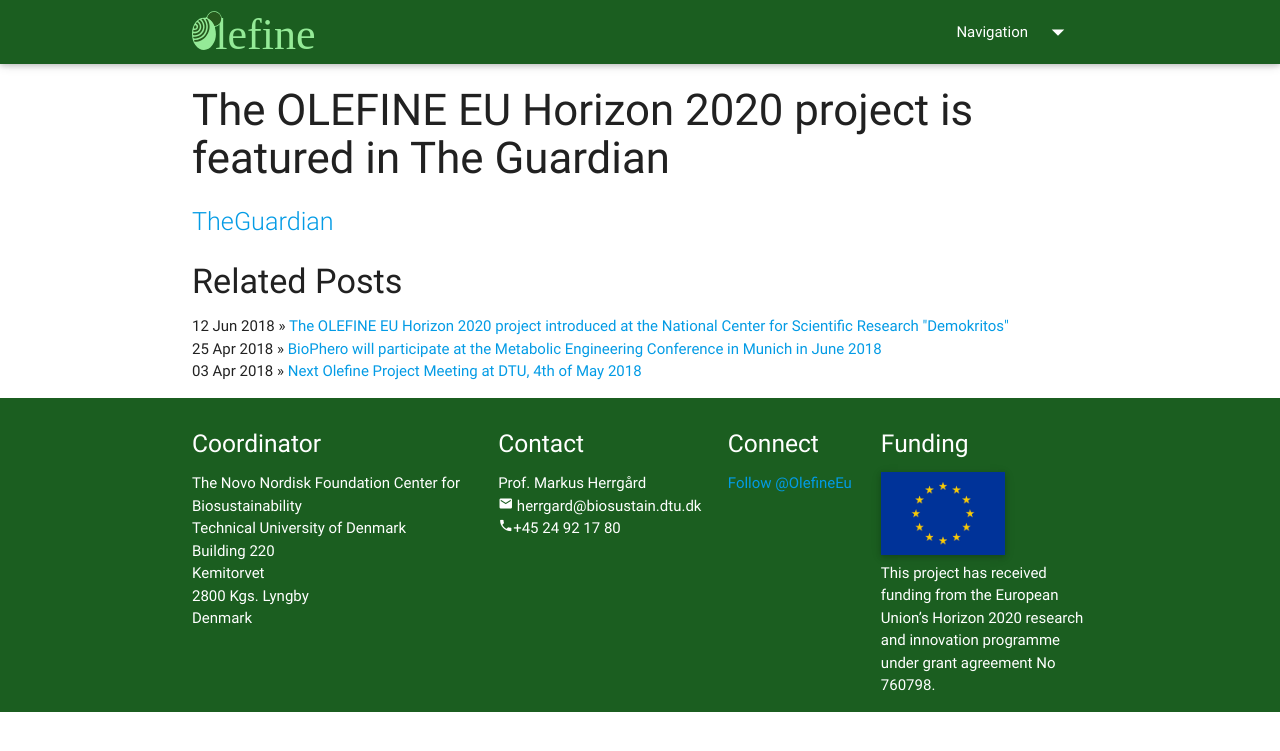
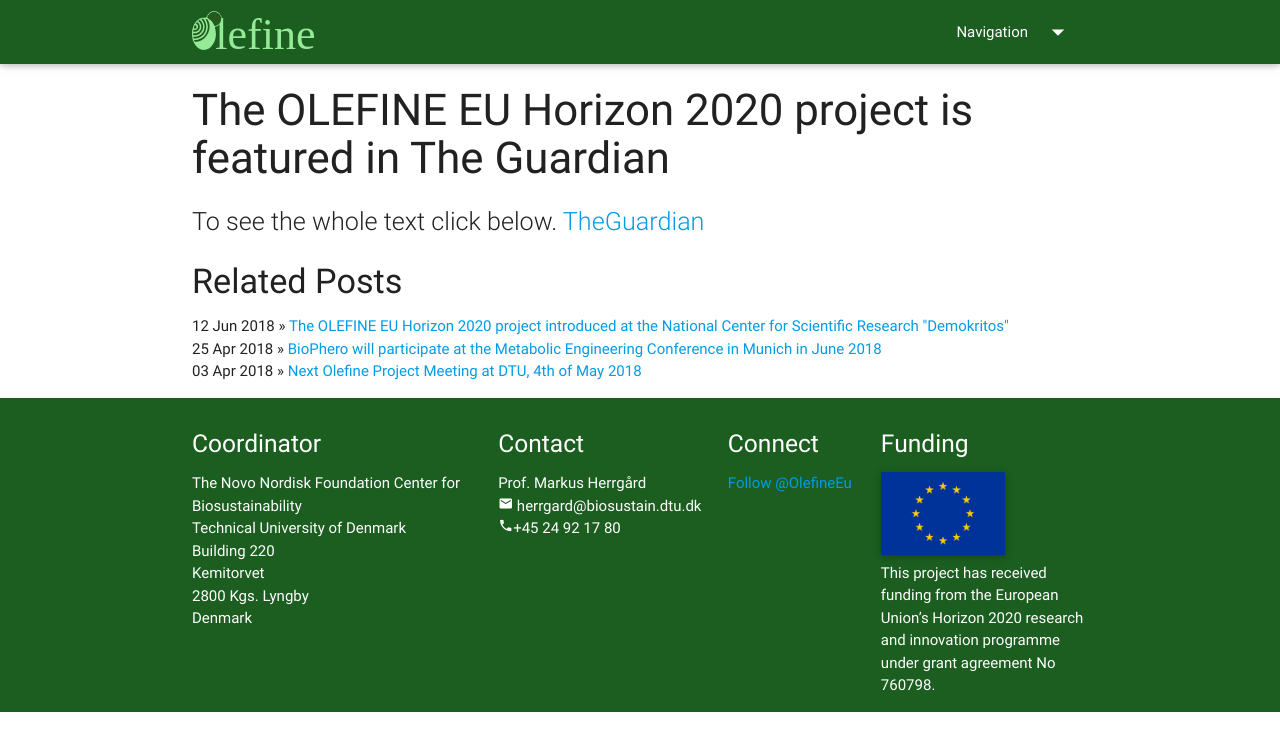
Before and after one commit to biosustain/olefine-website, a Jekyll site: the page built from _posts/2018-06-12-The-OLEFINE-project-is-featured-in-The-Guardian.md, in a window 1280 px wide. Shown: the top 751 px of the page. Built offline with Jekyll 4.4.1, drawn with Linux system fonts in a browser that asks for light colours; nearby versions of some CDN libraries; comment, search, counter and statistics services are not loaded.

Commit message:
Update 2018-06-12-The-OLEFINE-project-is-featured-in-The-Guardian.md

```diff
--- a/_posts/2018-06-12-The-OLEFINE-project-is-featured-in-The-Guardian.md
+++ b/_posts/2018-06-12-The-OLEFINE-project-is-featured-in-The-Guardian.md
@@ -4,4 +4,5 @@
 icon: mdi-bell
 published: true
 ---
+To see the whole text click below.
 [TheGuardian](https://www.theguardian.com/environment/2018/jun/07/sexy-plants-on-track-to-replace-harmful-pesticides-to-protect-crops)
```
